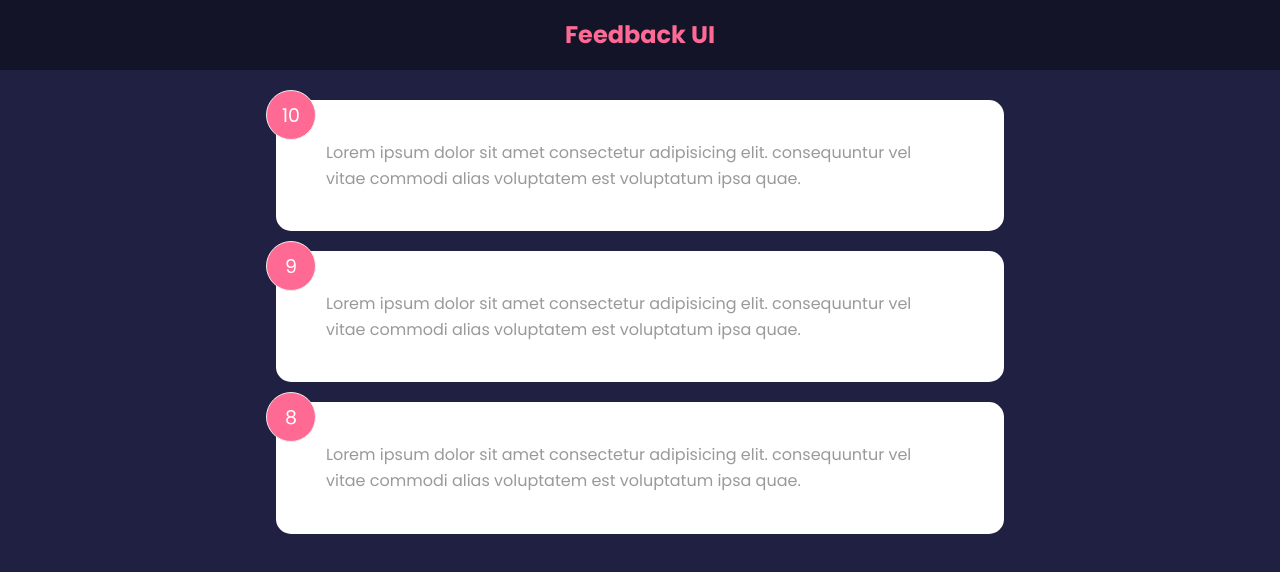
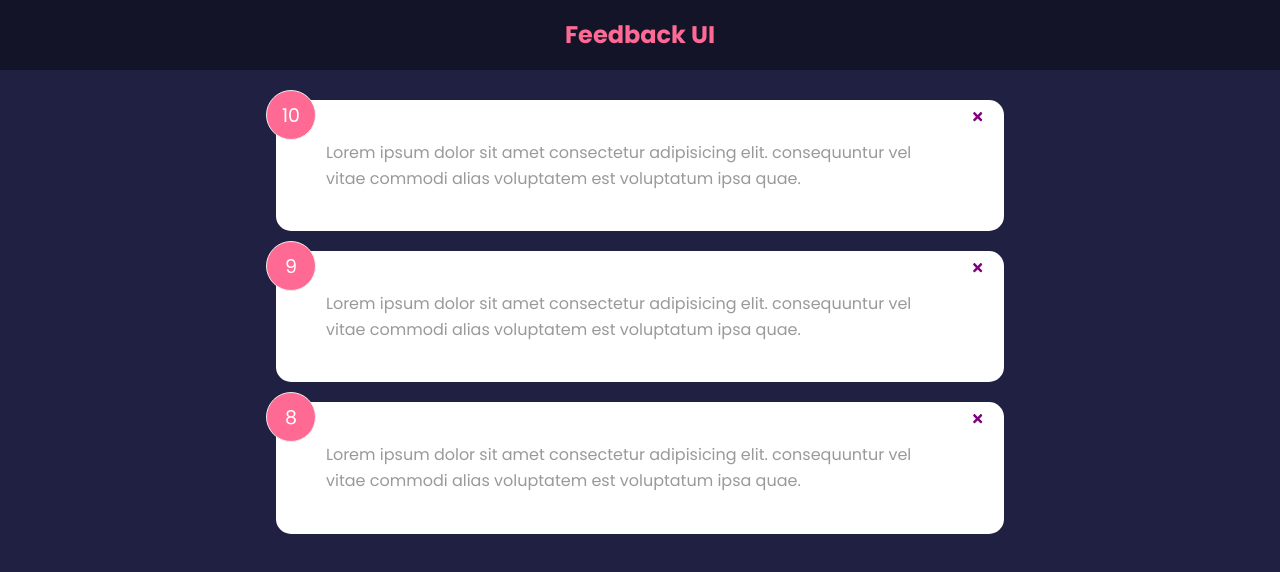
Before and after one commit to slmulti/my-feedback-app, a React (Create React App) app: page / in a window 1280 px wide. Shown: the top 572 px of the page. Built offline with nearby package versions, Linux system fonts and the light colour scheme.

Commit message:
events and prop drilling

```diff
--- a/package.json
+++ b/package.json
@@ -8,6 +8,7 @@
     "@testing-library/user-event": "^13.5.0",
     "react": "^18.2.0",
     "react-dom": "^18.2.0",
+    "react-icons": "^4.8.0",
     "react-scripts": "5.0.1",
     "web-vitals": "^2.1.4"
   },
--- a/src/App.js
+++ b/src/App.js
@@ -5,11 +5,20 @@
 
 function App() {
     const [feedback, setFeedback] = useState(FeedbackData);
+
+    const deleteFeedback = (id) => {
+        if (window.confirm("are you sure you want to delete?")) {
+            setFeedback(feedback.filter((item) => item.id !== id)); //returns new array with all items minus the array item that was deleted
+        }
+    };
     return (
         <>
             <Header />
             <div className="container">
-                <FeedbackList feedback={feedback} />
+                <FeedbackList
+                    feedback={feedback}
+                    handleDelete={deleteFeedback}
+                />
             </div>
         </>
     );
--- a/src/components/FeedbackItem.jsx
+++ b/src/components/FeedbackItem.jsx
@@ -2,11 +2,15 @@
 import { useState } from "react";
 import Card from "./shared/Card";
 import PropTypes from "prop-types";
+import { FaTimes } from "react-icons/fa";
 
-function FeedbackItem({ item }) {
+function FeedbackItem({ item, handleDelete }) {
     return (
         <Card>
             <div className="num-display">{item.rating}</div>
+            <button onClick={() => handleDelete(item.id)} className="close">
+                <FaTimes color="Purple" />
+            </button>
             <div className="text-display">{item.text}</div>
         </Card>
     );
--- a/src/components/FeedbackList.jsx
+++ b/src/components/FeedbackList.jsx
@@ -2,14 +2,18 @@
 import FeedbackItem from "./FeedbackItem";
 import PropTypes from "prop-types";
 
-function FeedbackList({ feedback }) {
+function FeedbackList({ feedback, handleDelete }) {
     if (!feedback || feedback.length === 0) {
         return <p>No Feedback yet</p>;
     }
     return (
         <div className="feedback-list">
             {feedback.map((item) => (
-                <FeedbackItem key={item.id} item={item} />
+                <FeedbackItem
+                    key={item.id}
+                    item={item}
+                    handleDelete={handleDelete}
+                />
             ))}
         </div>
     );
```
Also changed, not shown: 1 other file (tests, documents, lock files or other folders).
